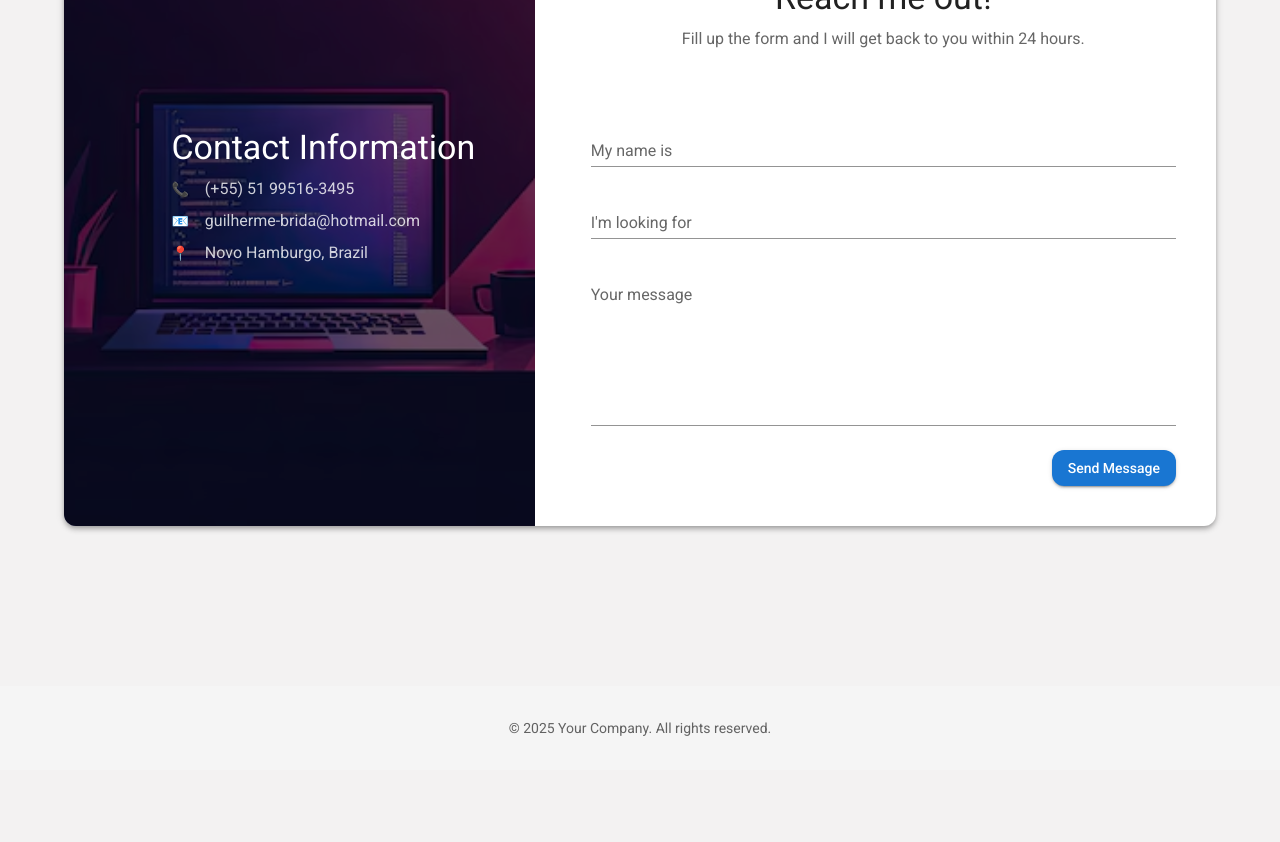
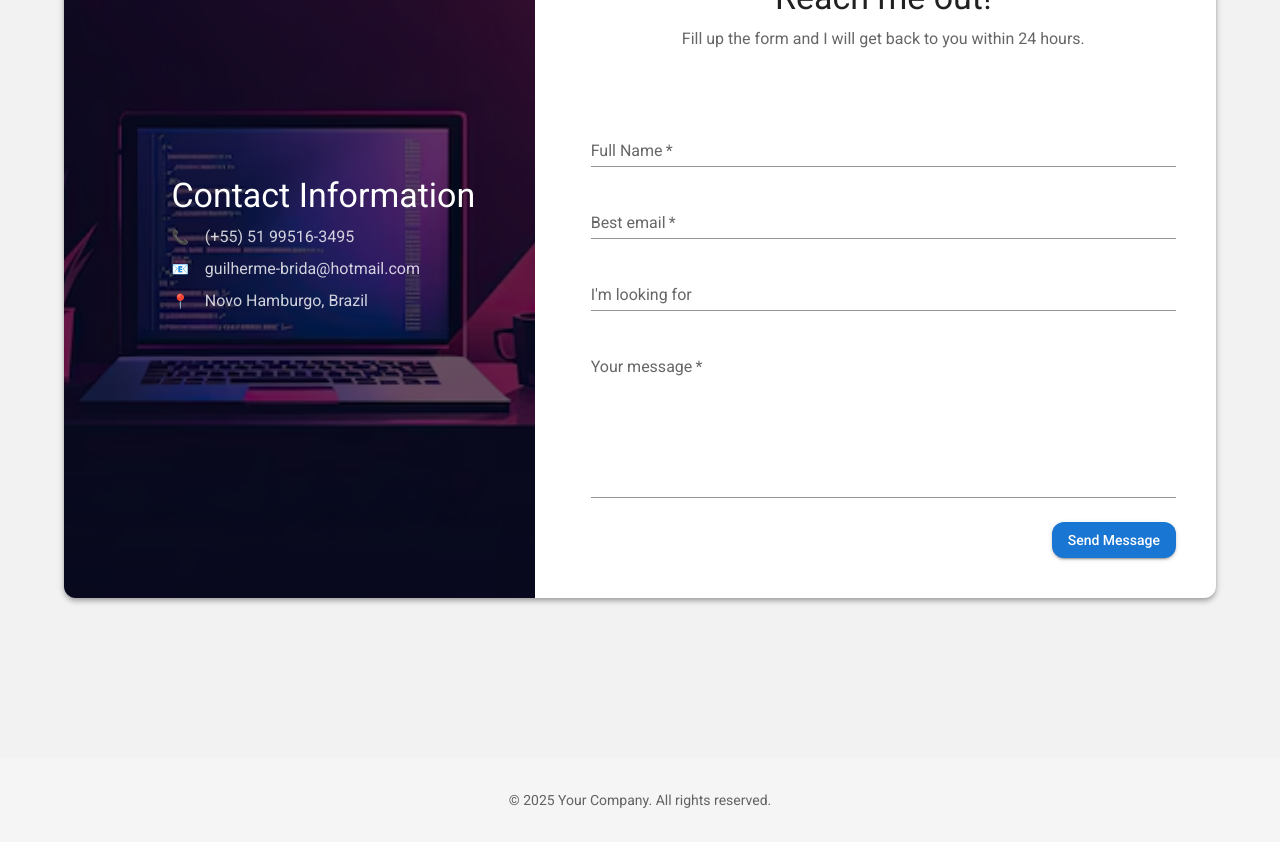
Before and after one commit to guilhermebrida/algorithms-react-app, a React (Create React App) app: page / in a window 1280 px wide. Shown: the part 920-1762 px from the top of the page. Before the commit the page ends 1690 px from the top, so only its background shows below. Built offline with nearby package versions, Linux system fonts and the light colour scheme; no server answers.

Commit message:
envio de email, integrado com emailjs

```diff
--- a/package.json
+++ b/package.json
@@ -13,6 +13,7 @@
     "@testing-library/react": "14.0.0",
     "@testing-library/user-event": "14.4.3",
     "chroma-js": "2.4.2",
+    "emailjs-com": "^3.2.0",
     "flatpickr": "4.6.13",
     "prop-types": "15.8.1",
     "react": "18.2.0",
--- a/src/components/Contact/Contact.js
+++ b/src/components/Contact/Contact.js
@@ -6,11 +6,35 @@ import {
   Button,
   Container,
 } from "@mui/material";
-
-// import bgImage from "../../assets/images/close-up-laptop-keyboard-colorful-neon-illumination-backlit-keyboard.jpg";
+import emailjs from "emailjs-com";
+import { useRef } from "react";
 import bgImage from "../../assets/images/un-illustrazione-di-un-desktop-con-un-portatile-aperto_94064-15751.avif";
 
 function Contact() {
+  const form = useRef();
+
+  const sendEmail = (e) => {
+    e.preventDefault();
+
+    emailjs
+      .sendForm(
+        "service_0boj74r",
+        "template_9v1ishi",
+        form.current,
+        "G-ME9d7NwgP1cblpv"
+      )
+      .then(
+        (result) => {
+          alert("Mensagem enviada com sucesso!");
+          form.current.reset();
+        },
+        (error) => {
+          alert("Erro ao enviar mensagem. Tente novamente.");
+          console.error(error.text);
+        }
+      );
+  };
+
   return (
     <Box component="section" sx={{ py: { xs: 0, lg: 6 } }}>
       <Container>
@@ -46,60 +70,40 @@ function Contact() {
                   height="100%"
                 >
                   <Box py={6} pr={6} pl={{ xs: 6, sm: 12 }} my="auto">
-                    <Typography variant="h4" mb={1} >
+                    <Typography variant="h4" mb={1}>
                       Contact Information
                     </Typography>
-                    {/* <Typography variant="body2" sx={{ opacity: 0.8, mb: 3 }}>
-                      Fill up the form and our team will get back to you within 24 hours.
-                    </Typography> */}
 
                     <Box display="flex" alignItems="center" mb={1}>
-                      <Typography variant="body2">
-                        📞
-                      </Typography>
+                      <Typography variant="body2">📞</Typography>
                       <Typography sx={{ ml: 2, opacity: 0.8 }}>
                         (+55) 51 99516-3495
                       </Typography>
                     </Box>
 
                     <Box display="flex" alignItems="center" mb={1}>
-                      <Typography variant="body2">
-                        📧
-                      </Typography>
+                      <Typography variant="body2">📧</Typography>
                       <Typography sx={{ ml: 2, opacity: 0.8 }}>
                         guilherme-brida@hotmail.com
                       </Typography>
                     </Box>
 
                     <Box display="flex" alignItems="center" mb={3}>
-                      <Typography variant="body2">
-                        📍
-                      </Typography>
+                      <Typography variant="body2">📍</Typography>
                       <Typography sx={{ ml: 2, opacity: 0.8 }}>
                         Novo Hamburgo, Brazil
                       </Typography>
                     </Box>
 
                     <Box>
-                      <Button variant="text" sx={{ color: "white", minWidth: "auto", mr: 1 }}>
-                        <i className="fab fa-facebook" style={{ fontSize: "1.25rem" }} />
-                      </Button>
-                      <Button variant="text" sx={{ color: "white", minWidth: "auto", mr: 1 }}>
-                        <i className="fab fa-twitter" style={{ fontSize: "1.25rem" }} />
-                      </Button>
-                      <Button variant="text" sx={{ color: "white", minWidth: "auto", mr: 1 }}>
-                        <i className="fab fa-dribbble" style={{ fontSize: "1.25rem" }} />
-                      </Button>
-                      <Button variant="text" sx={{ color: "white", minWidth: "auto" }}>
-                        <i className="fab fa-instagram" style={{ fontSize: "1.25rem" }} />
-                      </Button>
+                      {/* Redes sociais aqui */}
                     </Box>
                   </Box>
                 </Box>
               </Grid>
 
               <Grid item xs={12} lg={7}>
-                <Box component="form" p={2} method="post">
+                <Box component="form" p={2} ref={form} onSubmit={sendEmail}>
                   <Box px={3} py={{ xs: 2, sm: 6 }}>
                     <Typography variant="h4" mb={1}>
                       Reach me out!
@@ -114,16 +118,26 @@ function Contact() {
                       <Grid item xs={12}>
                         <TextField
                           variant="standard"
-                          label="My name is"
-                          placeholder="Full Name"
+                          label="Full Name"
+                          name="name"
                           fullWidth
+                          required
+                        />
+                      </Grid>
+                      <Grid item xs={12}>
+                        <TextField
+                          variant="standard"
+                          label="Best email"
+                          name="email"
+                          fullWidth
+                          required
                         />
                       </Grid>
                       <Grid item xs={12}>
                         <TextField
                           variant="standard"
                           label="I'm looking for"
-                          placeholder="What you love"
+                          name="subject"
                           fullWidth
                         />
                       </Grid>
@@ -131,16 +145,17 @@ function Contact() {
                         <TextField
                           variant="standard"
                           label="Your message"
-                          placeholder="I want to say that..."
+                          name="message"
                           fullWidth
                           multiline
                           rows={6}
+                          required
                         />
                       </Grid>
                     </Grid>
 
                     <Grid container justifyContent="flex-end" sx={{ mt: 3 }}>
-                      <Button variant="contained" color="primary">
+                      <Button type="submit" variant="contained" color="primary">
                         Send Message
                       </Button>
                     </Grid>
```
Also changed, not shown: 1 other file (tests, documents, lock files or other folders).
